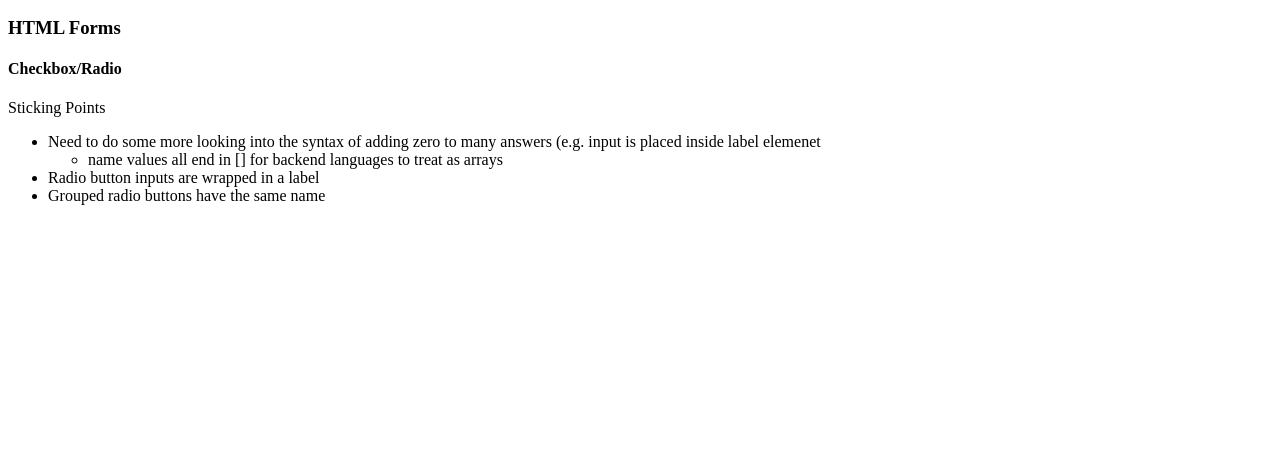
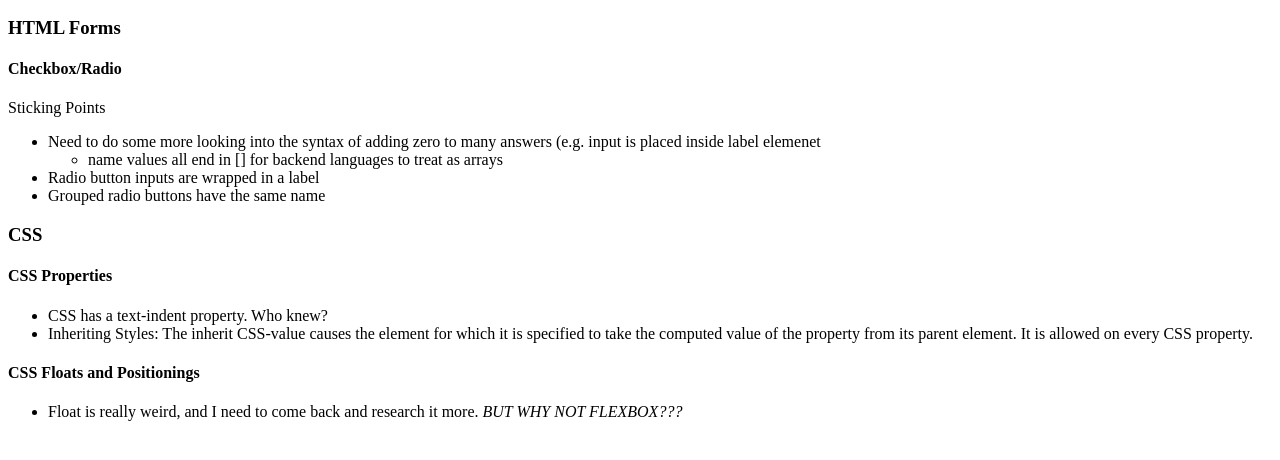
Before and after one commit to corumgold/codeup-learning-map, a plain HTML site: page index.html in a window 1280 px wide. Shown: the part 110-570 px from the top of the page. Drawn offline with Linux system fonts and the light colour scheme.

Commit message:
Add CSS exercise bullets

```diff
--- a/index.html
+++ b/index.html
@@ -23,6 +23,17 @@
         <li>Radio button inputs are wrapped in a label</li>
         <li>Grouped radio buttons have the same name</li>
     </ul>
+    <h3>CSS</h3>
+    <h4>CSS Properties</h4>
+    <ul>
+        <li>CSS has a text-indent property. Who knew?</li>
+        <li>Inheriting Styles: The inherit CSS-value causes the element for which it is specified to take the computed
+            value of the property from its parent element. It is allowed on every CSS property.</li>
+    </ul>
+    <h4>CSS Floats and Positionings</h4>
+    <ul>
+        <li>Float is really weird, and I need to come back and research it more. <em>BUT WHY NOT FLEXBOX???</em></li>
+    </ul>
 </body>
 
 </html>
```
